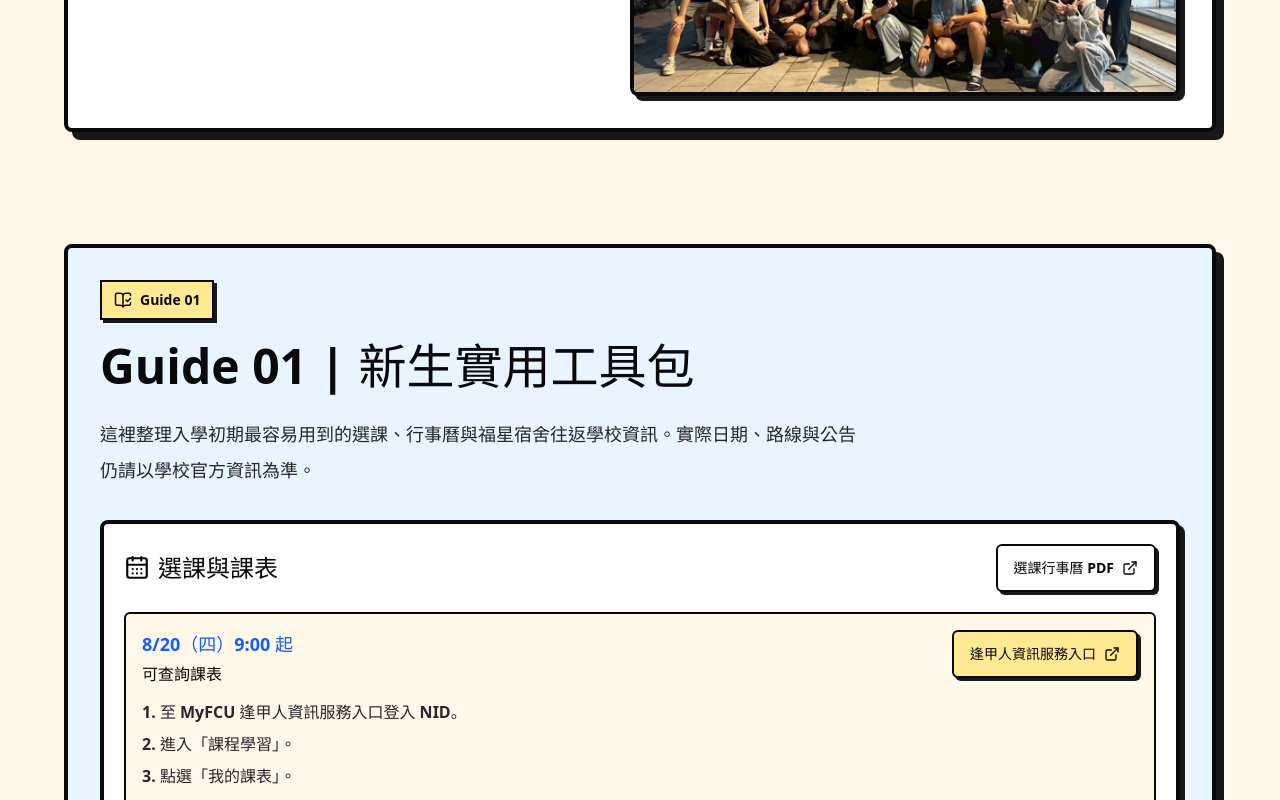
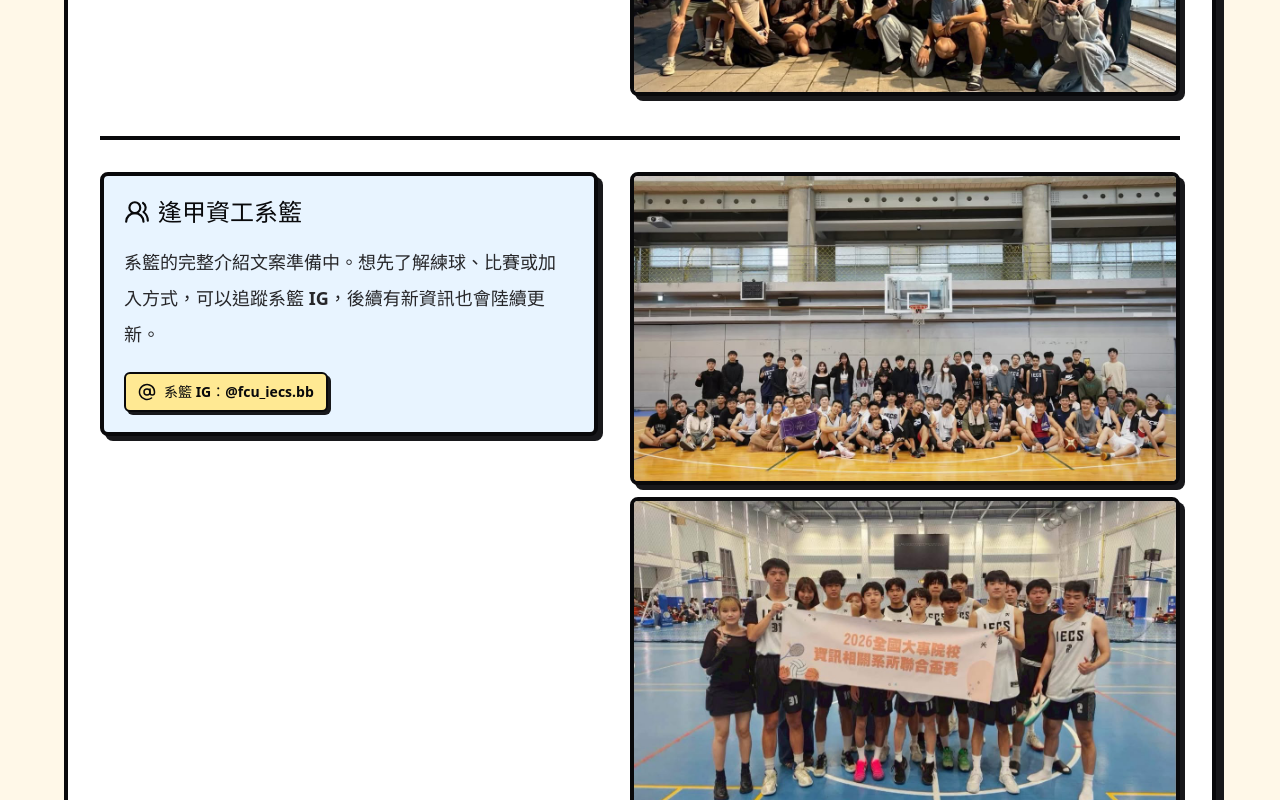
Before and after one commit to AllEnough/iecs_handbook, a React (Vite) app: page / in a window 1280 px wide. Shown: the part 7460-8260 px from the top of the page. Built offline with nearby package versions, Linux system fonts and the light colour scheme.

Commit message:
feat: add basketball team preview

```diff
--- a/src/components/SportsTeamSection.jsx
+++ b/src/components/SportsTeamSection.jsx
@@ -1,4 +1,6 @@
 import { AtSign, Dumbbell, HeartHandshake, Trophy, UsersRound } from 'lucide-react'
+import basketballGame from '../assets/handbook/basketball-game.jpg'
+import basketballTeam from '../assets/handbook/basketball-team.jpg'
 import volleyballOuting from '../assets/handbook/volleyball-outing.jpg'
 import volleyballChampion from '../assets/handbook/volleyball-champion.jpg'
 import volleyballGathering from '../assets/handbook/volleyball-gathering.jpg'
@@ -40,6 +42,19 @@ const teamPhotos = [
   {
     src: volleyballGathering,
     alt: '逢甲資工系排聚會大合照',
+    imageClassName: 'object-center',
+  },
+]
+
+const basketballPhotos = [
+  {
+    src: basketballTeam,
+    alt: '逢甲資工系籃活動大合照',
+    imageClassName: 'object-center',
+  },
+  {
+    src: basketballGame,
+    alt: '逢甲資工系籃比賽合照',
     imageClassName: 'object-center',
   },
 ]
@@ -117,6 +132,47 @@ function SportsTeamSection() {
               ))}
             </div>
           </div>
+
+          <div className="mt-10 border-t-4 border-zinc-950 pt-8">
+            <div className="grid gap-8 lg:grid-cols-[0.95fr_1.05fr] lg:items-stretch">
+              <div>
+                <div className="rounded-lg border-4 border-zinc-950 bg-[#e8f4ff] p-5 shadow-[5px_5px_0_#18181b]">
+                  <h3 className="flex items-center gap-2 text-2xl font-black">
+                    <UsersRound size={26} />
+                    逢甲資工系籃
+                  </h3>
+                  <p className="mt-4 text-base font-bold leading-8 text-zinc-800 md:text-lg md:leading-9">
+                    系籃的完整介紹文案準備中。想先了解練球、比賽或加入方式，可以追蹤系籃 IG，後續有新資訊也會陸續更新。
+                  </p>
+                  <a
+                    href="https://www.instagram.com/fcu_iecs.bb?igsh=MTZlOXRnZjhhOWl6Mw=="
+                    target="_blank"
+                    rel="noopener noreferrer"
+                    className="pressable mt-5 inline-flex w-full items-center justify-center gap-2 rounded-md border-2 border-zinc-950 bg-[#ffe993] px-3 py-2 text-sm font-black shadow-[3px_3px_0_#18181b] transition hover:-translate-y-0.5 hover:bg-white hover:shadow-[4px_4px_0_#18181b] sm:w-auto"
+                  >
+                    <AtSign size={18} />
+                    系籃 IG：@fcu_iecs.bb
+                  </a>
+                </div>
+              </div>
+
+              <div className="grid gap-3">
+                {basketballPhotos.map((photo) => (
+                  <figure
+                    key={photo.alt}
+                    className="photo-frame overflow-hidden rounded-lg border-4 border-zinc-950 bg-white shadow-[5px_5px_0_#18181b]"
+                  >
+                    <img
+                      src={photo.src}
+                      alt={photo.alt}
+                      loading="lazy"
+                      className={`aspect-[16/9] h-full w-full object-cover ${photo.imageClassName}`}
+                    />
+                  </figure>
+                ))}
+              </div>
+            </div>
+          </div>
         </div>
       </div>
     </section>
```
Also changed, not shown: src/assets/handbook/basketball-game.jpg (added), src/assets/handbook/basketball-team.jpg (added).
